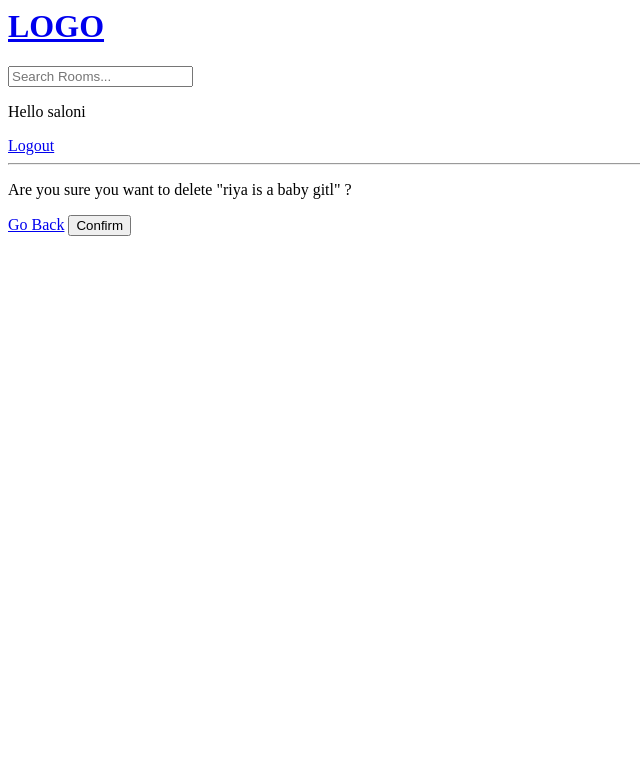
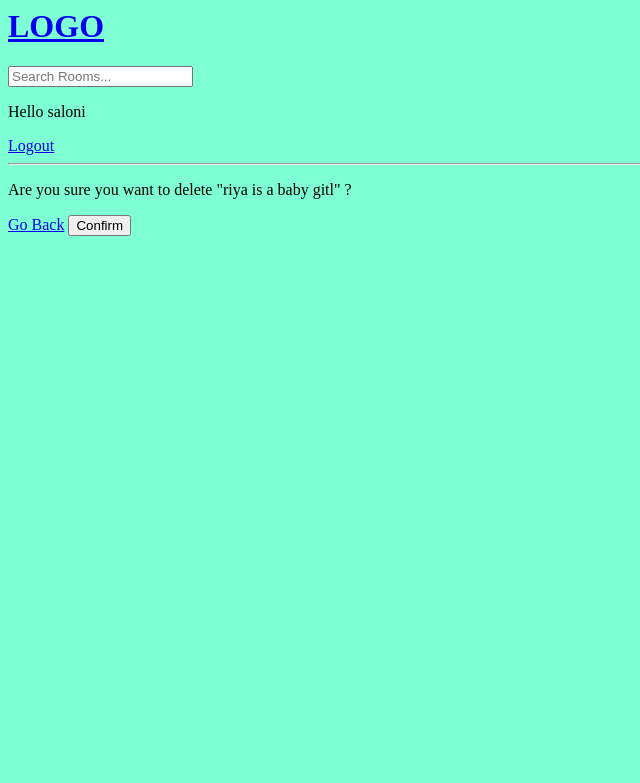
Before and after one commit to Salonisaroha/StudyBuddy, a Django app: page /delete-message/9/ in a window 1280 px wide. Shown: the top 783 px of the page, without its empty margins (0-640 px from the left). Run offline with Django 5.2, Linux system fonts and the light colour scheme; a user stored in the database is signed in; data comes from the database, SQL or seed files in the repository.

Commit message:
adding static work

```diff
--- /dev/null
+++ b/static/styles/main.css
@@ -0,0 +1,3 @@
+body{
+    background-color:aquamarine;
+}
--- a/templates/main.html
+++ b/templates/main.html
@@ -1,7 +1,8 @@
 <html>
+    {%load static%}
     <head>
         <title>Study bud</title>
-        {% comment %} <link rel='stylesheet' type='text/css' media='screen' href='main.css'> {% endcomment %}
+        <link rel='stylesheet' type='text/css' media='screen' href="{% static 'styles/main.css' %}">
         {% comment %} <script src='main.js'></script> {% endcomment %}
     </head>
     <body>
```
